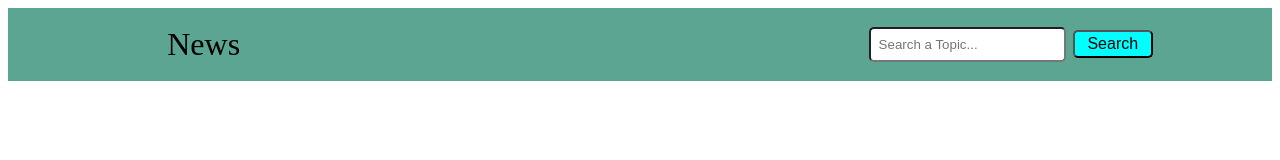
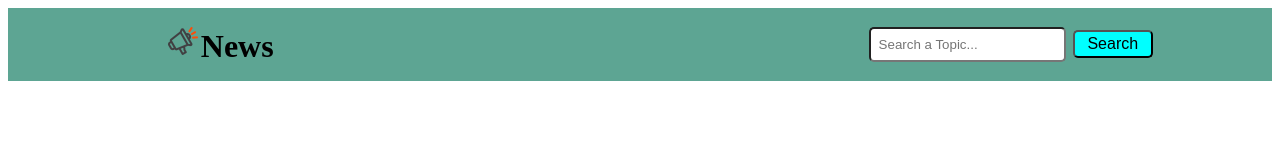
Before and after one commit to varshareddyarrabelli/NewsInquiry, a plain HTML site: page index.html in a window 1280 px wide. Drawn offline with Linux system fonts and the light colour scheme.

Commit message:
Added Image to Logo in Navbar

```diff
--- a/index.html
+++ b/index.html
@@ -12,7 +12,8 @@
 <body>
     <nav id="navbar">
         <ul id="navbar-items">
-            <li id="logo">News</li>
+            <li id="logo"><img src="images/speaker.png" alt="speaker" id="logo-symbol"><a href="index.html"
+                    id="logo-description">News</a></li>
             <li><input id="search-box" type="text" placeholder="Search a Topic...">
                 <button id="search-button">Search</button>
             </li>
--- a/style.css
+++ b/style.css
@@ -12,8 +12,17 @@
     align-items: center;
 }
 
-#logo{
+#navbar #logo #logo-description{
     font-size: 2rem;
+    text-decoration: none;
+    color: black;
+    font-weight: 600;
+}
+
+#navbar #logo #logo-symbol{
+    width: 2rem;
+    height: 2rem;
+    margin-right: 0.1rem;
 }
 
 #search-box{
```
Also changed, not shown: images/speaker.png (added).
